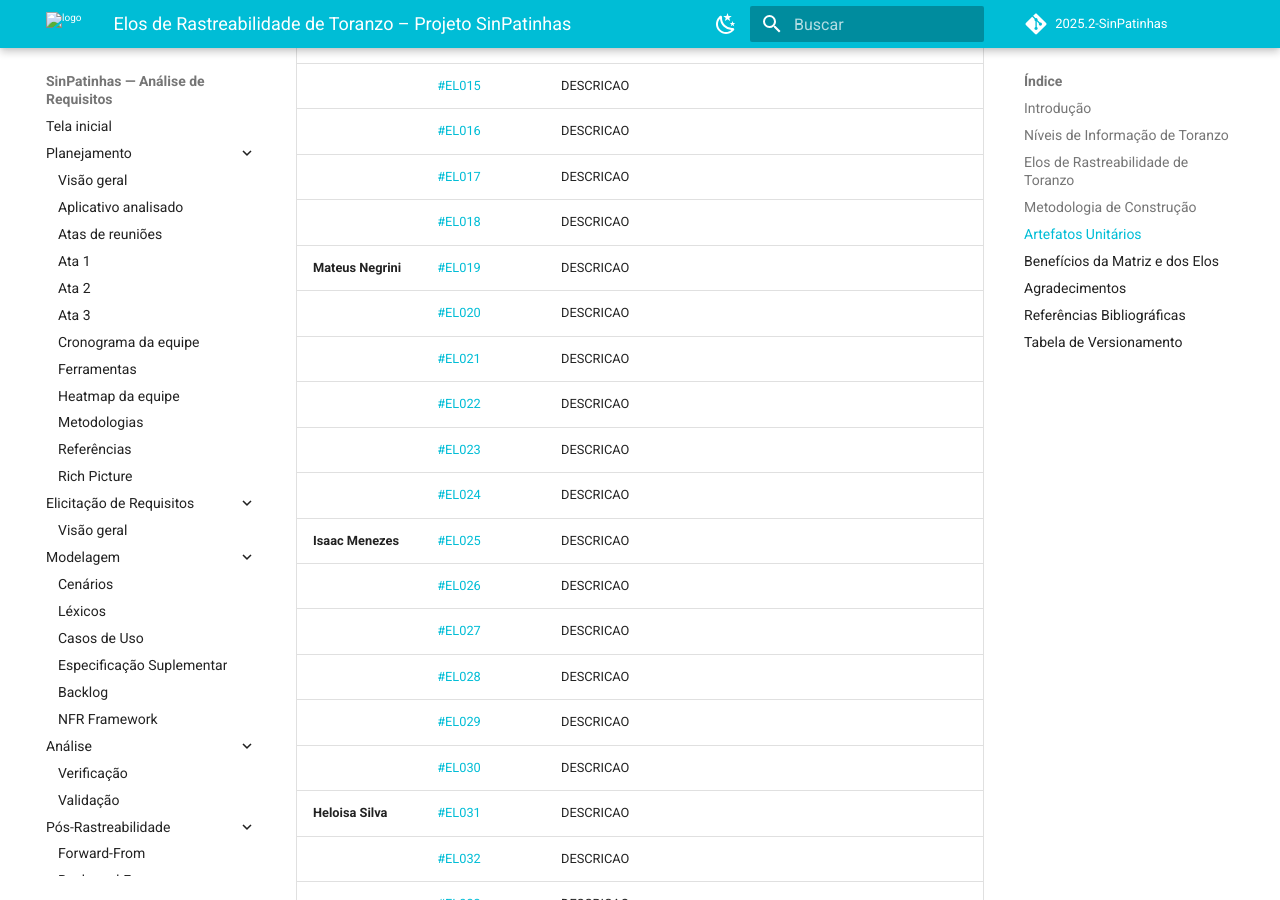
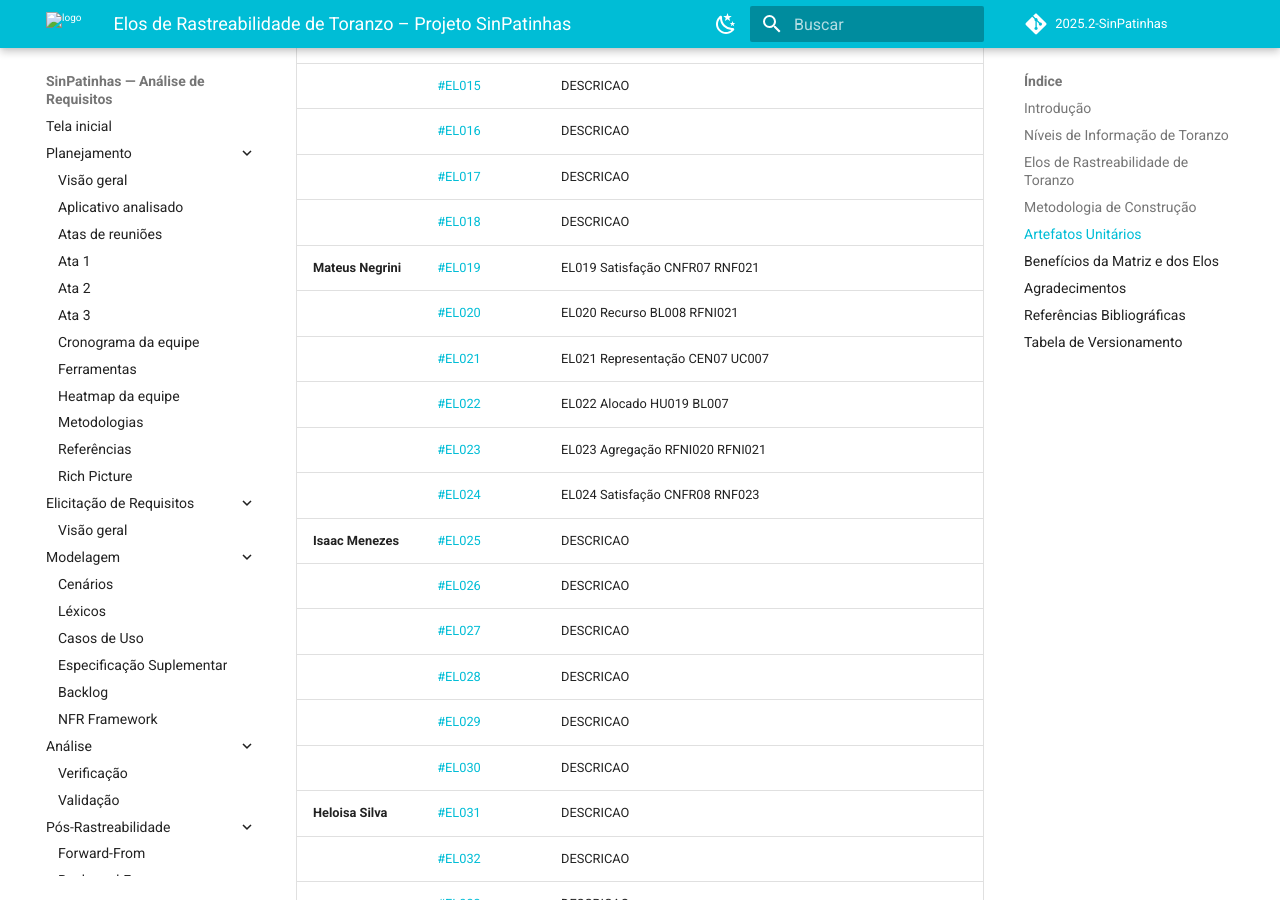
Before and after one commit to Requisitos-de-Software/2025.2-SinPatinhas, an MkDocs documentation site: the page built from docs/pos-rastreabilidade/elos.md, in a window 1280 px wide and 900 px high, scrolled down 3124 px. Built offline with MkDocs 1.6.1 and Material for MkDocs 9.7.7, drawn with Linux system fonts in a browser that asks for light colours; comment, search, counter and statistics services are not loaded.

Commit message:
fix: descrição do elo mateus

```diff
--- a/docs/pos-rastreabilidade/elos.md
+++ b/docs/pos-rastreabilidade/elos.md
@@ -83,12 +83,12 @@ O uso de planilhas e ferramentas de controle de versão complementa o processo,
 |                      | [#EL016](../pos-rastreabilidade/unitarios/pedro/matriz_geral.md)   | DESCRICAO        |
 |                      | [#EL017](../pos-rastreabilidade/unitarios/leticia/matriz_geral.md) | DESCRICAO        |
 |                      | [#EL018](../pos-rastreabilidade/unitarios/leticia/matriz_geral.md) | DESCRICAO        |
-| **Mateus Negrini**   | [#EL019](../pos-rastreabilidade/unitarios/mateus/matriz_geral.md)  | DESCRICAO        |
-|                      | [#EL020](../pos-rastreabilidade/unitarios/mateus/matriz_geral.md)  | DESCRICAO        |
-|                      | [#EL021](../pos-rastreabilidade/unitarios/leticia/matriz_geral.md) | DESCRICAO        |
-|                      | [#EL022](../pos-rastreabilidade/unitarios/leticia/matriz_geral.md) | DESCRICAO        |
-|                      | [#EL023](../pos-rastreabilidade/unitarios/leticia/matriz_geral.md) | DESCRICAO        |
-|                      | [#EL024](../pos-rastreabilidade/unitarios/leticia/matriz_geral.md) | DESCRICAO        |
+| **Mateus Negrini**   | [#EL019](../pos-rastreabilidade/unitarios/mateus/matriz_geral.md)  | EL019	Satisfação	CNFR07	RNF021   |
+|                      | [#EL020](../pos-rastreabilidade/unitarios/mateus/matriz_geral.md)  | EL020	Recurso	BL008	RFNI021      |
+|                      | [#EL021](../pos-rastreabilidade/unitarios/leticia/matriz_geral.md) | EL021	Representação	CEN07	UC007|
+|                      | [#EL022](../pos-rastreabilidade/unitarios/leticia/matriz_geral.md) | EL022	Alocado	HU019	BL007        |
+|                      | [#EL023](../pos-rastreabilidade/unitarios/leticia/matriz_geral.md) | EL023	Agregação	RFNI020	RFNI021  |
+|                      | [#EL024](../pos-rastreabilidade/unitarios/leticia/matriz_geral.md) | EL024	Satisfação	CNFR08	RNF023   |
 | **Isaac Menezes**    | [#EL025](../pos-rastreabilidade/unitarios/isaac/matriz_geral.md)   | DESCRICAO        |
 |                      | [#EL026](../pos-rastreabilidade/unitarios/isaac/matriz_geral.md)   | DESCRICAO        |
 |                      | [#EL027](../pos-rastreabilidade/unitarios/leticia/matriz_geral.md) | DESCRICAO        |
```
